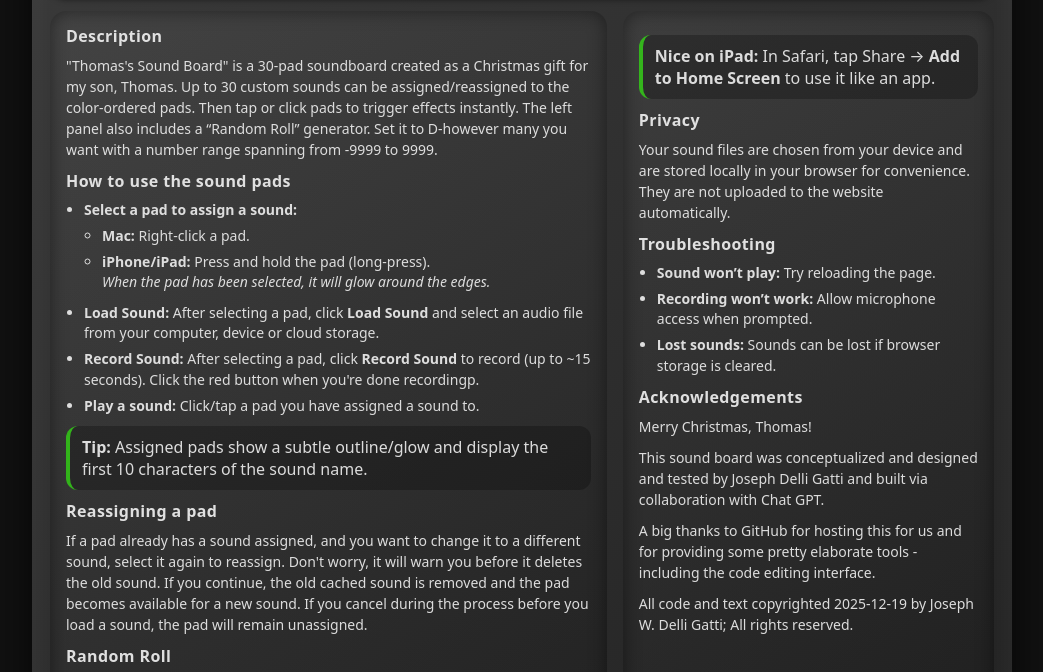
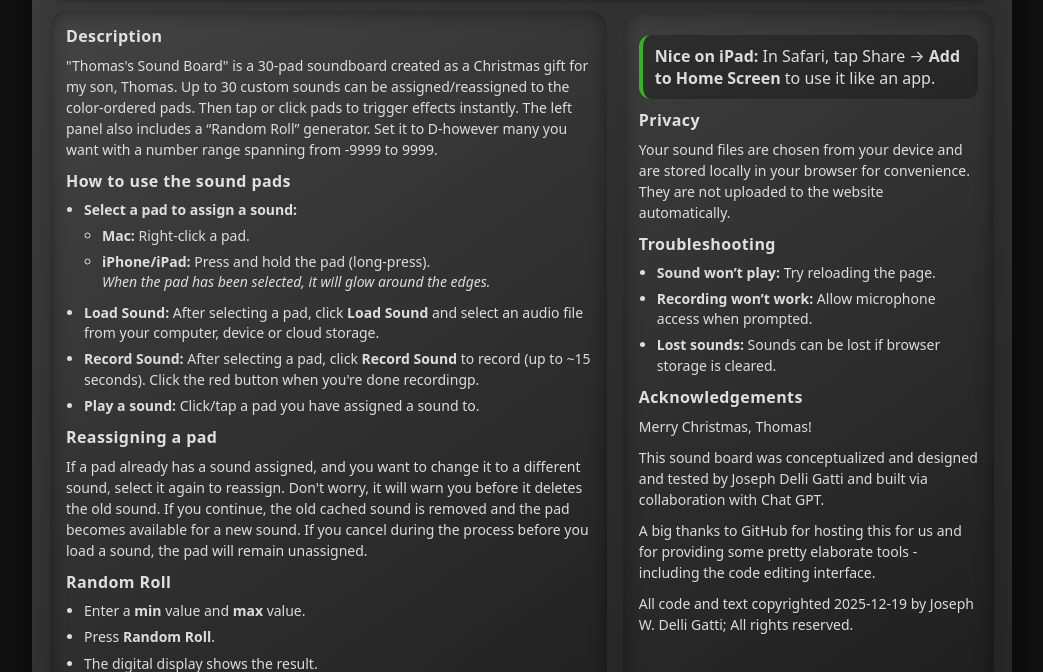
Before and after one commit to joeyslaptop/toms_sound_board, a plain HTML site: page Assets/info.html in a window 1280 px wide. Shown: the part 123-795 px from the top of the page, without its empty margins (118-1161 px from the left). Drawn offline with Linux system fonts and the light colour scheme.

Commit message:
Update info.html

```diff
--- a/Assets/info.html
+++ b/Assets/info.html
@@ -153,10 +153,6 @@
           <li><strong>Play a sound:</strong> Click/tap a pad you have assigned a sound to.</li>
         </ul>
         <p> </p>
-        <div class="tip">
-          <strong>Tip:</strong> Assigned pads show a subtle outline/glow and display the first 10 characters of the sound name.
-        </div>
-        <p> </p>
 
         <h2>Reassigning a pad</h2>
         <p>
```
